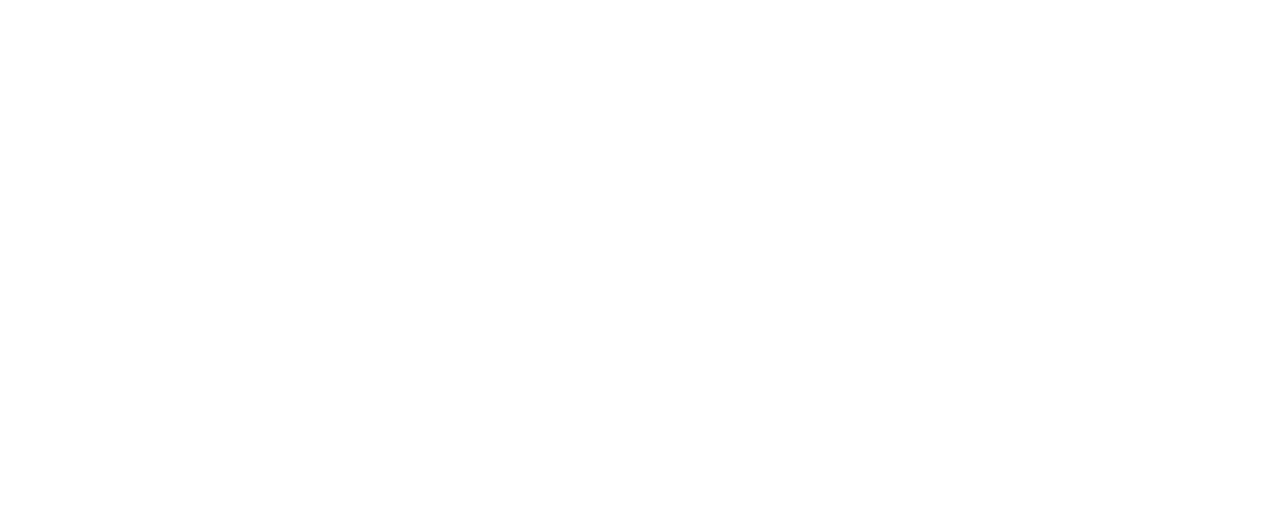
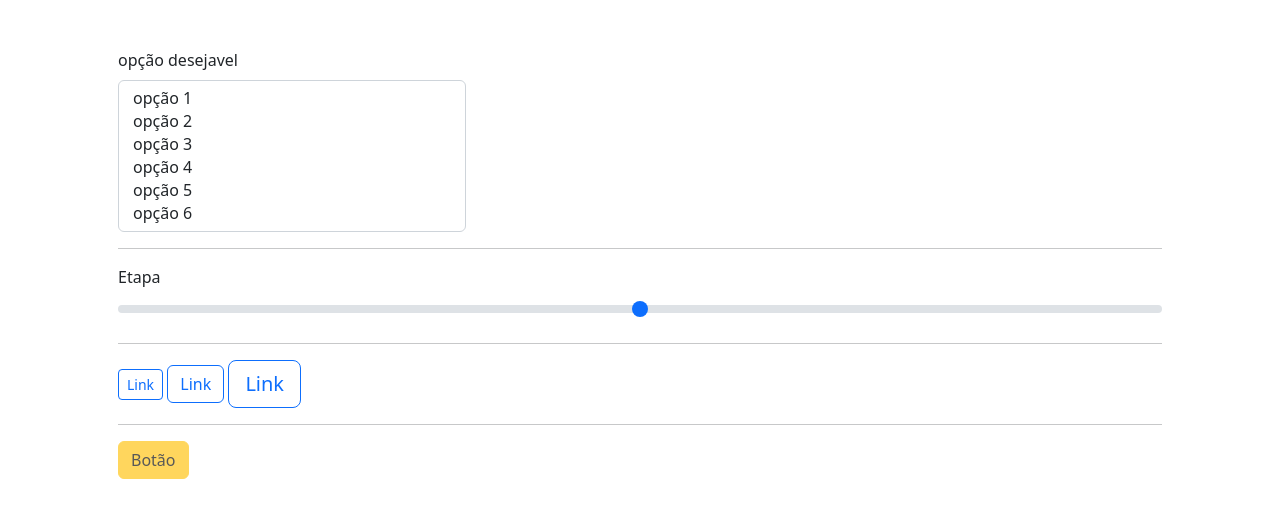
Before and after one commit to Bacarinx/bootstrap-curso, a website: page aula19/modelo.html in a window 1280 px wide. Drawn offline with nearby package versions, Linux system fonts and the light colour scheme.

Commit message:
Update modelo.html

```diff
--- a/aula19/modelo.html
+++ b/aula19/modelo.html
@@ -12,6 +12,31 @@
     <title>Modelo</title>
 </head>
 <body>
-
+    <div class="container p-5">
+        <div class="mb-3">
+            <label for="" class="form-label">opção desejavel</label>
+            <div class="col-4">
+                <select class="form-select" multiple size="6">
+                    <option value="">opção 1</option>
+                    <option value="">opção 2</option>
+                    <option value="">opção 3</option>
+                    <option value="">opção 4</option>
+                    <option value="">opção 5</option>
+                    <option value="">opção 6</option>
+                </select>
+            </div>
+        </div>
+        <hr>
+        <div class="mb-3">
+            <label for="faixa" class="form-label">Etapa</label>
+            <input type="range" id="faixa" class="form-range" min="1" max="5" step="1" value="">
+        </div>
+        <hr>
+        <a href="#" class="btn btn-outline-primary btn-sm">Link</a>
+        <a href="#" class="btn btn-outline-primary">Link</a>
+        <a href="#" class="btn btn-outline-primary btn-lg">Link</a>
+        <hr>
+        <button class="btn btn-warning" disabled>Botão</button>
+    </div>
 </body>
 </html>
```
